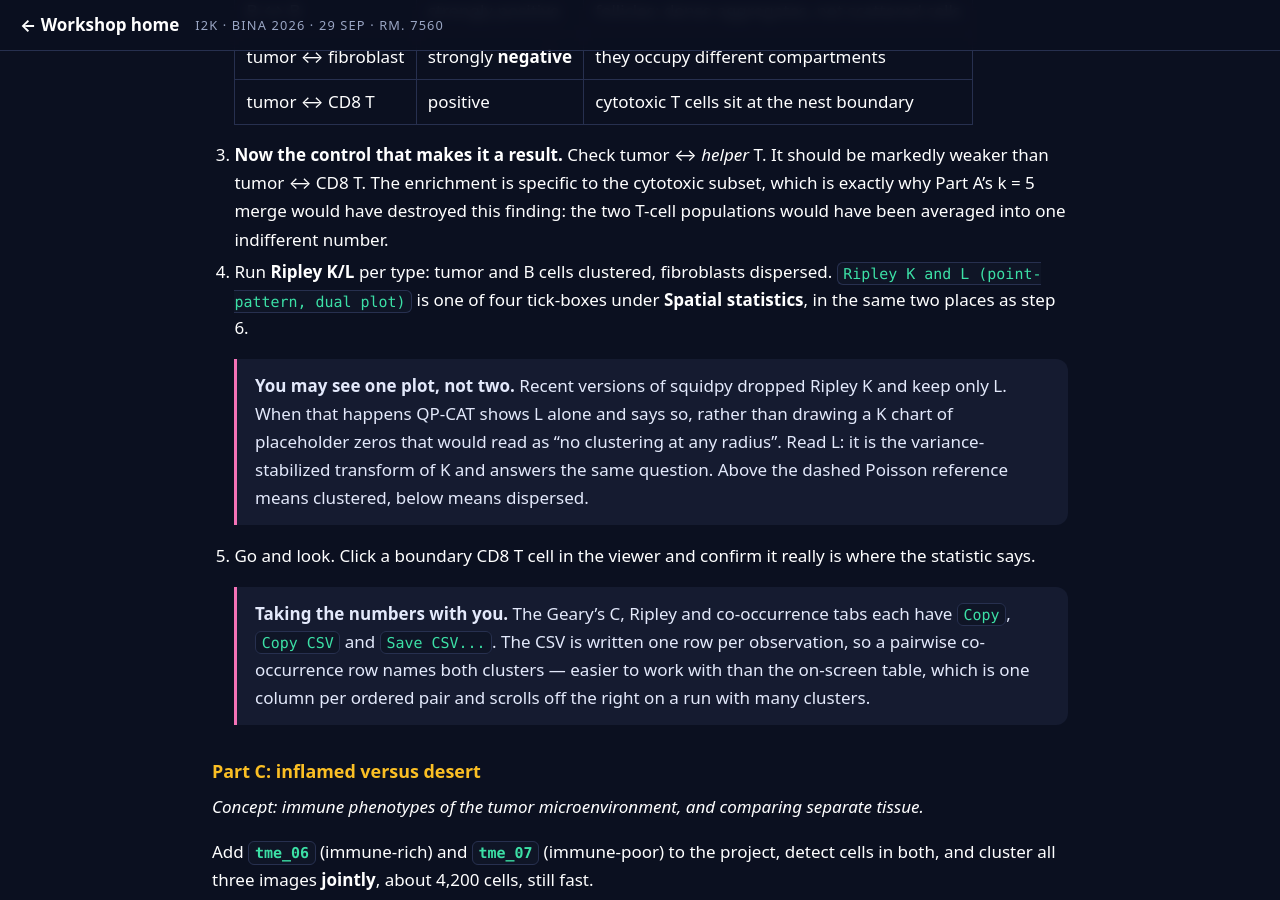
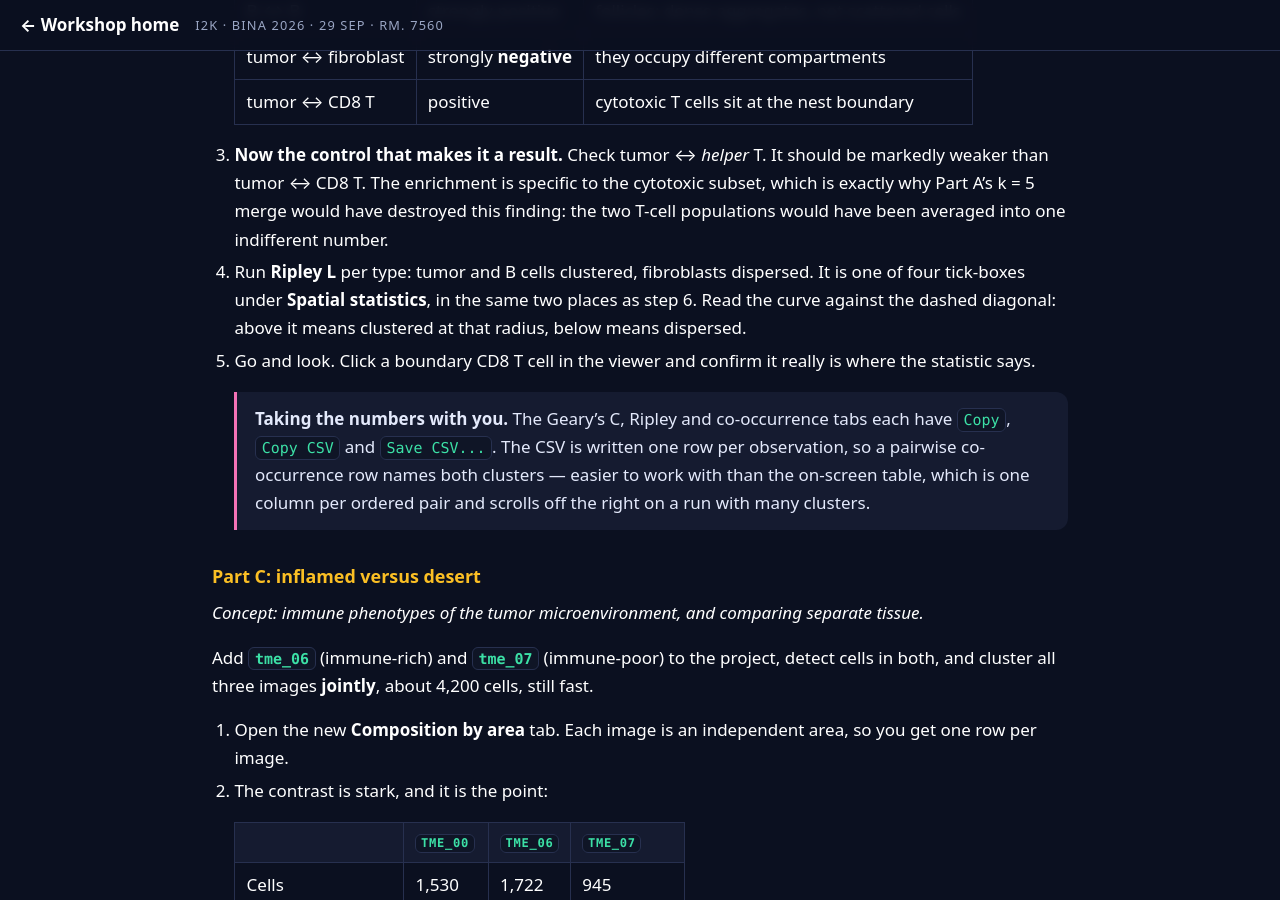
Before and after one commit to MichaelSNelson/BINA-I2K-2026-QuPath-Extensions, a Jekyll site: the page built from docs/03-qp-cat-cell-analysis-tools.md, in a window 1280 px wide and 900 px high, scrolled down 9080 px. Built offline with Jekyll 4.4.1, drawn with Linux system fonts in a browser that asks for light colours.

Commit message:
Guide 3: read Ripley L against the diagonal, and drop the squidpy aside
Two fixes in one step. The note told readers they might see one plot instead
of two because squidpy dropped K -- a library detail they cannot act on, and
QP-CAT now just shows what it has.

And the reading was wrong: squidpy returns the uncentred L, L(r) =
sqrt(K(r)/pi), so the null is the diagonal L(r) = r, not a flat line at
zero. "Above the dashed Poisson reference" is only meaningful once that
reference is the diagonal.

Claude-Session: https://claude.ai/code/session_01TZFXuLKiz1DgbomrTgfDTw

```diff
--- a/docs/03-qp-cat-cell-analysis-tools.md
+++ b/docs/03-qp-cat-cell-analysis-tools.md
@@ -349,15 +349,10 @@ pathologist's read on whether an immune response has reached the tumor.
    markedly weaker than tumor ↔ CD8 T. The enrichment is specific to the cytotoxic subset,
    which is exactly why Part A's k = 5 merge would have destroyed this finding: the two
    T-cell populations would have been averaged into one indifferent number.
-9. Run **Ripley K/L** per type: tumor and B cells clustered, fibroblasts dispersed.
-   `Ripley K and L (point-pattern, dual plot)` is one of four tick-boxes under **Spatial
-   statistics**, in the same two places as step 6.
-
-   > **You may see one plot, not two.** Recent versions of squidpy dropped Ripley K and keep
-   > only L. When that happens QP-CAT shows L alone and says so, rather than drawing a K chart
-   > of placeholder zeros that would read as "no clustering at any radius". Read L: it is the
-   > variance-stabilized transform of K and answers the same question. Above the dashed Poisson
-   > reference means clustered, below means dispersed.
+9. Run **Ripley L** per type: tumor and B cells clustered, fibroblasts dispersed. It is one of
+   four tick-boxes under **Spatial statistics**, in the same two places as step 6. Read the
+   curve against the dashed diagonal: above it means clustered at that radius, below means
+   dispersed.
 10. Go and look. Click a boundary CD8 T cell in the viewer and confirm it really is where the
     statistic says.
 
```
